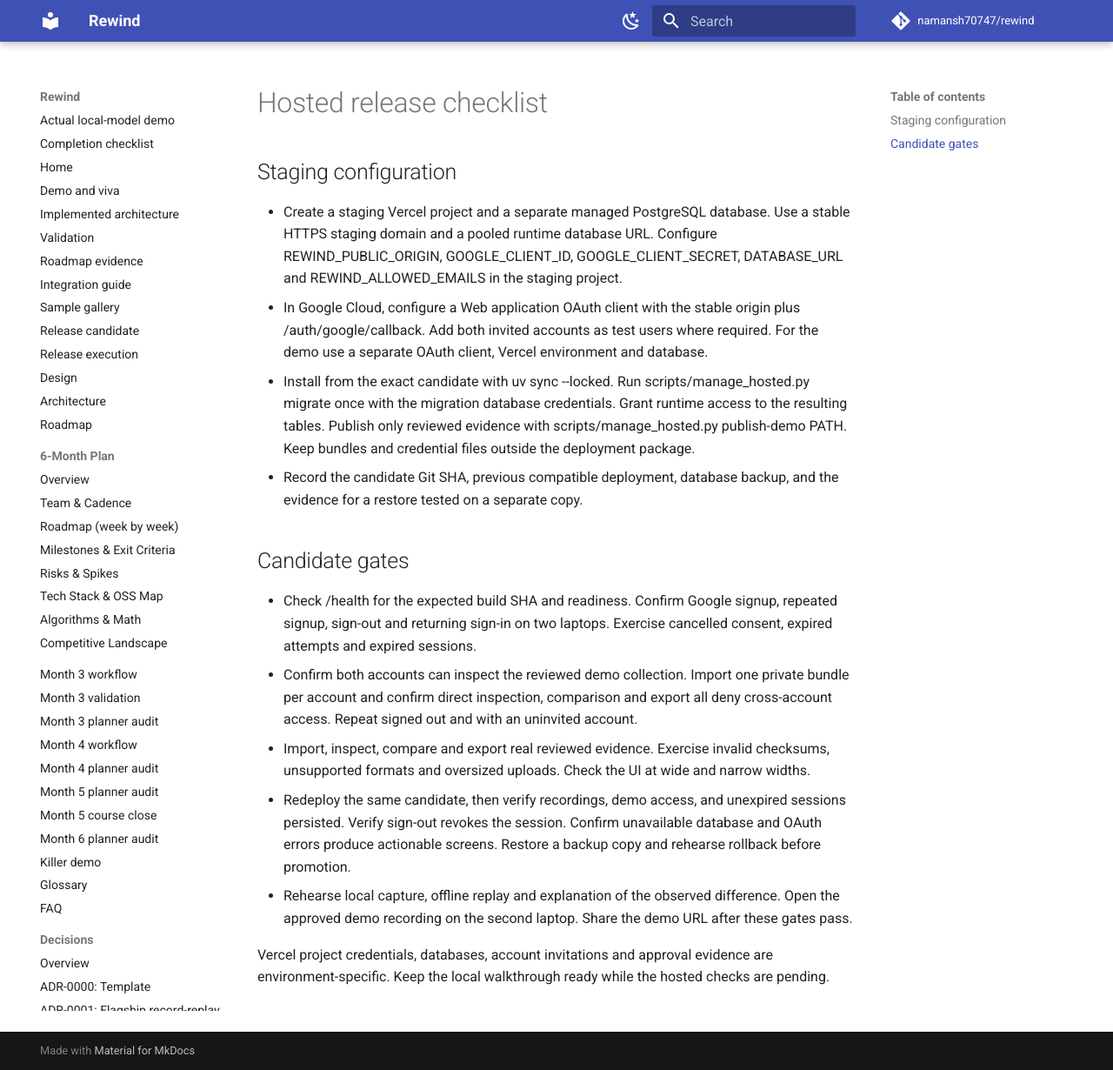
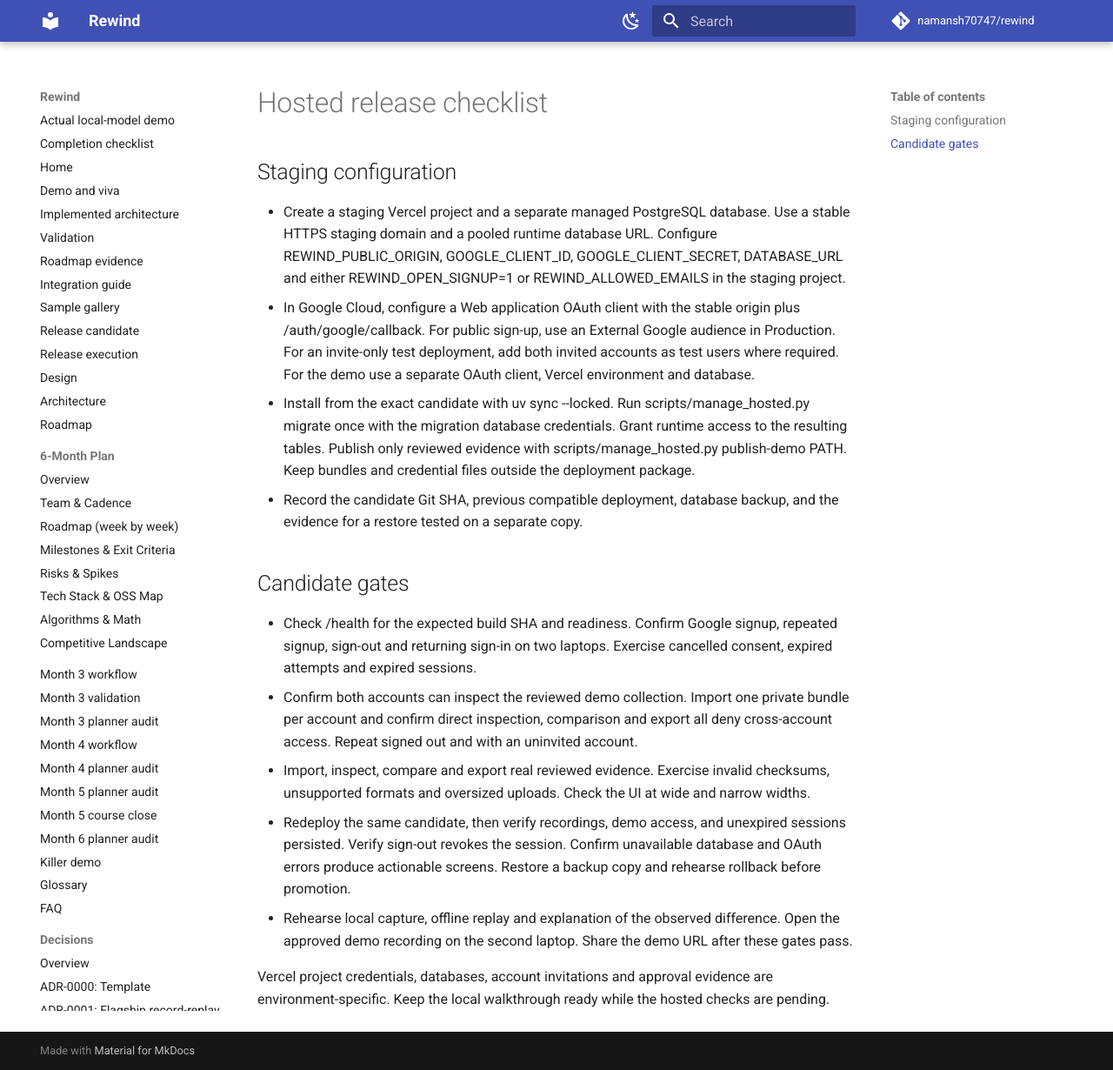
Before and after one commit to namansh70747/rewind, an MkDocs documentation site: the page built from docs/hosted-release-checklist.md, in a window 1280 px wide and 1230 px high. Shown: the whole window at 87% size. Built offline with MkDocs 1.6.1 and Material for MkDocs 9.7.7, drawn with Linux system fonts in a browser that asks for light colours; comment, search, counter and statistics services are not loaded.

Commit message:
Allow open Google signup for hosted Rewind

```diff
--- a/docs/hosted-release-checklist.md
+++ b/docs/hosted-release-checklist.md
@@ -2,8 +2,8 @@
 
 ## Staging configuration
 
-- Create a staging Vercel project and a separate managed PostgreSQL database. Use a stable HTTPS staging domain and a pooled runtime database URL. Configure REWIND_PUBLIC_ORIGIN, GOOGLE_CLIENT_ID, GOOGLE_CLIENT_SECRET, DATABASE_URL and REWIND_ALLOWED_EMAILS in the staging project.
-- In Google Cloud, configure a Web application OAuth client with the stable origin plus /auth/google/callback. Add both invited accounts as test users where required. For the demo use a separate OAuth client, Vercel environment and database.
+- Create a staging Vercel project and a separate managed PostgreSQL database. Use a stable HTTPS staging domain and a pooled runtime database URL. Configure REWIND_PUBLIC_ORIGIN, GOOGLE_CLIENT_ID, GOOGLE_CLIENT_SECRET, DATABASE_URL and either REWIND_OPEN_SIGNUP=1 or REWIND_ALLOWED_EMAILS in the staging project.
+- In Google Cloud, configure a Web application OAuth client with the stable origin plus /auth/google/callback. For public sign-up, use an External Google audience in Production. For an invite-only test deployment, add both invited accounts as test users where required. For the demo use a separate OAuth client, Vercel environment and database.
 - Install from the exact candidate with uv sync --locked. Run scripts/manage_hosted.py migrate once with the migration database credentials. Grant runtime access to the resulting tables. Publish only reviewed evidence with scripts/manage_hosted.py publish-demo PATH. Keep bundles and credential files outside the deployment package.
 - Record the candidate Git SHA, previous compatible deployment, database backup, and the evidence for a restore tested on a separate copy.
 
--- a/src/flightrecorder/product/hosted-sign-in.html
+++ b/src/flightrecorder/product/hosted-sign-in.html
@@ -10,7 +10,7 @@
 <body class="sign-in-page">
 <main class="sign-in-card">
 <h1>Rewind</h1>
-<p>Use your invited Google account to open the hosted workspace.</p>
+<p>Use your Google account to open the hosted workspace.</p>
 <p role="status">__MESSAGE__</p>
 <p><a class="btn primary" href="/auth/google?mode=signin">Sign in with Google</a></p>
 <p><a class="btn" href="/auth/google?mode=signup">Sign up with Google</a></p>
```
Also changed, not shown: 2 other files.
